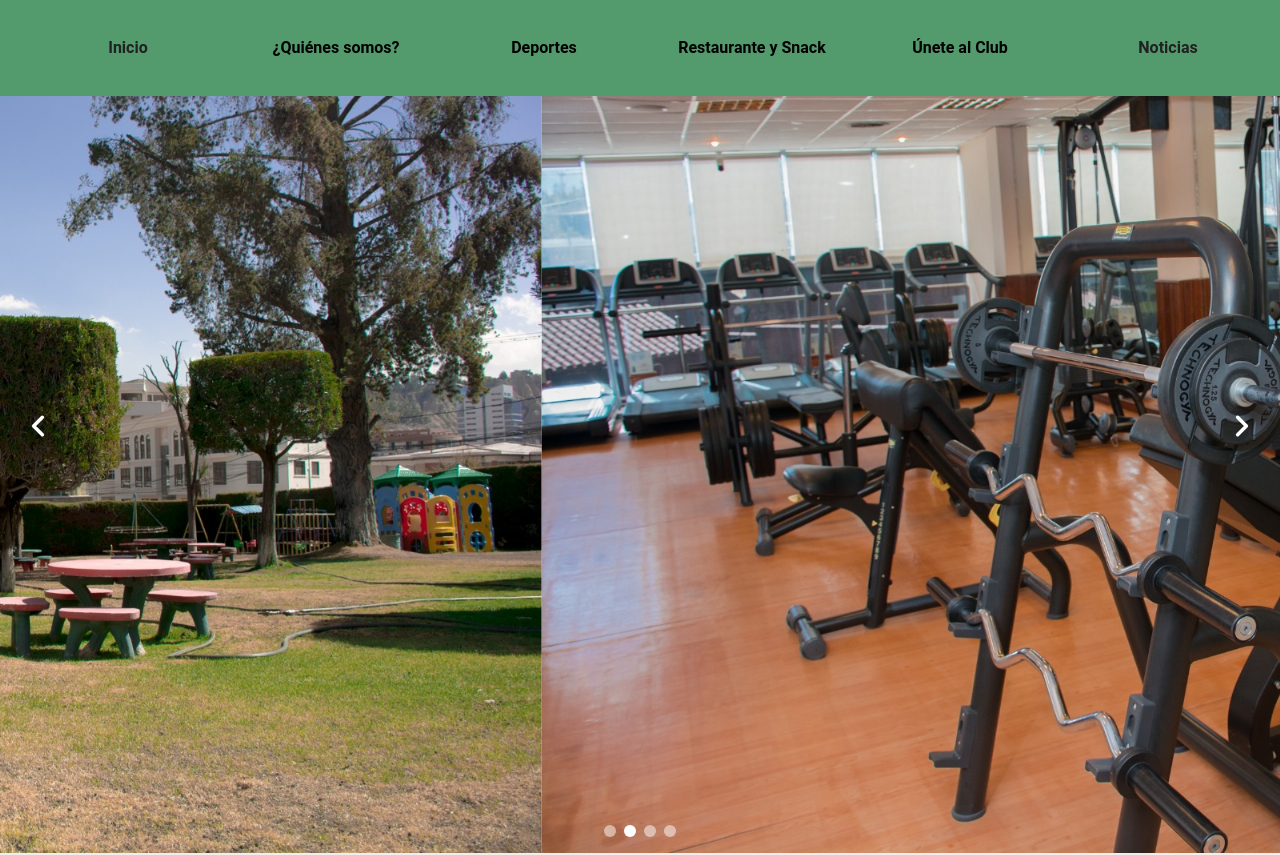
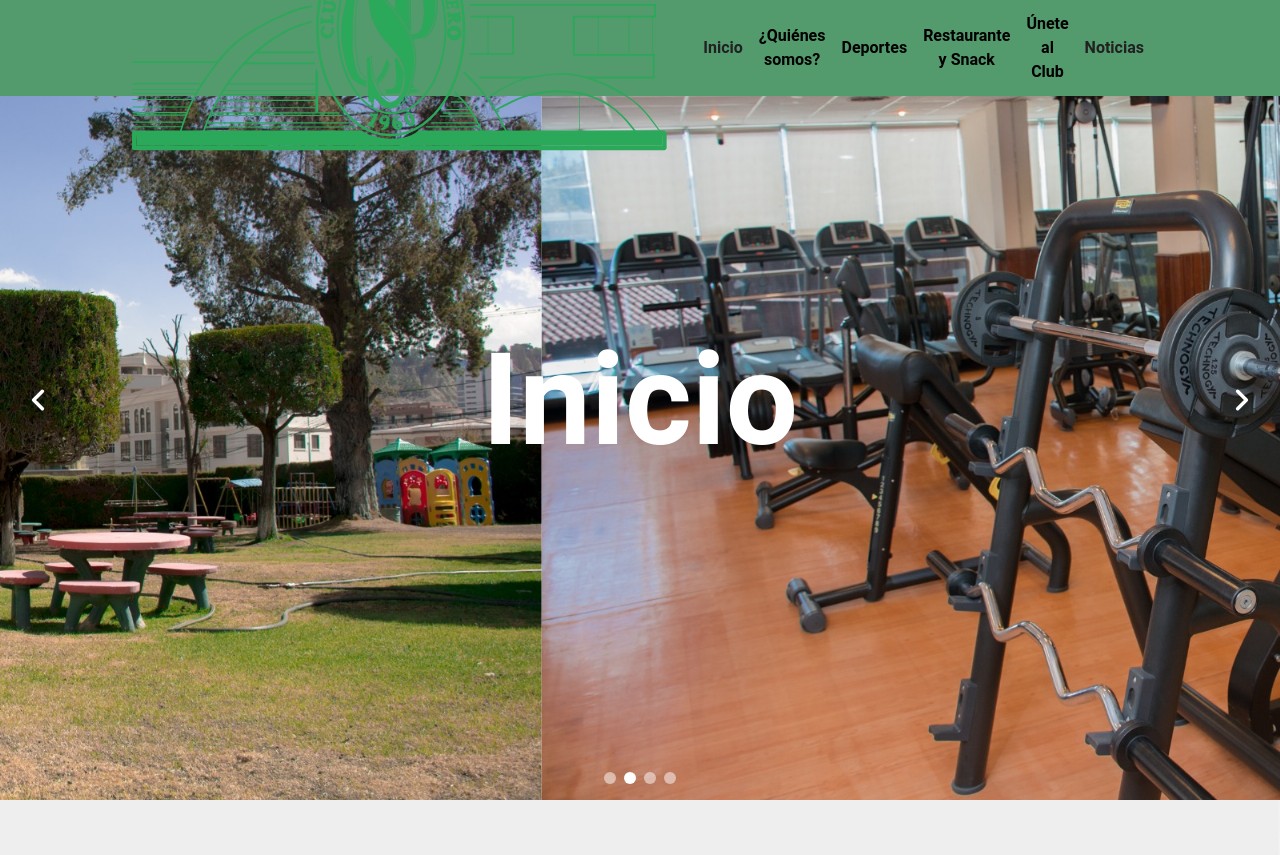
Before and after one commit to SamuelEscobar0761/csp-app, a React (Vite) app: page / in a window 1280 px wide. Shown: the top 855 px of the page. Built offline with nearby package versions, Linux system fonts and the light colour scheme.

Commit message:
commit olvidado empezando a usar firebase

```diff
--- a/src/app/components/ImageSlider.tsx
+++ b/src/app/components/ImageSlider.tsx
@@ -9,7 +9,7 @@ export function ImageSlider({ images, text = "" }: { images: Image[]; text?: str
   }
 
   return (
-    <div className="w-full relative">
+    <div className="relative w-full h-screen">
       <Carousel
         transition={{ type: "tween", duration: 2 }}
         placeholder={undefined}
@@ -29,7 +29,7 @@ export function ImageSlider({ images, text = "" }: { images: Image[]; text?: str
       </Carousel>
       {/* Agregar el texto centrado si hay texto */}
       {text && (
-        <div className="absolute top-1/2 left-1/2 transform -translate-x-1/2 -translate-y-1/2 text-center text-white lg:text-9xl sm:text-6xl font-bold">
+        <div className="absolute inset-0 flex items-center justify-center text-center text-white lg:text-9xl md:text-7xl text-5xl font-bold">
           {text}
         </div>
       )}
--- a/src/app/layout/NavBar.tsx
+++ b/src/app/layout/NavBar.tsx
@@ -56,20 +56,21 @@ export default function Navbar() {
   };
 
   return (
-    <nav style={navbarStyle} className="font-semibold lg:fixed w-full h-24 z-20" onMouseEnter={handleMouseEnter} onMouseLeave={handleMouseLeave}>
+    <div>
+    <nav style={navbarStyle} className="font-semibold lg:fixed w-full h-24 z-20 hidden md:block" onMouseEnter={handleMouseEnter} onMouseLeave={handleMouseLeave}>
       {/* Desktop Navbar */}
-      <div className="hidden md:flex items-center justify-center w-full md:w-auto md:order-1 p-5 h-full">
-        <ul className="flex flex-col items-center md:flex-row justify-evenly w-full h-full md:w-auto space-y-2 md:space-y-0 md:space-x-4">
-          <li>
-            <img src='/assets/images/sin_foto.jpg' className='h-7' alt="Logo" />
+      <div className="hidden md:flex items-center w-full h-full">
+        <ul className="flex justify-center items-center w-full h-full">
+          <li className='flex-grow mx-5 lg:ml-32 relative'>
+            <img src='/assets/images/logos/logo_largo.svg' alt="Logo" />
           </li>
-          <li>
-            <Link to="/home" onClick={() => scrollToTop("home")} className="block py-2 px-3 text-gray-900 hover:bg-gray-100 md:hover:bg-transparent md:hover:text-white md:p-0 w-48 text-center">{t('navbar.home')}</Link>
+          <li className='flex-grow p-2'>
+            <Link to="/home" onClick={() => scrollToTop("home")} className="block py-2 px-3 text-gray-900 hover:bg-gray-100 md:hover:bg-transparent md:hover:text-white md:p-0 text-center">{t('navbar.home')}</Link>
           </li>
-          <li onMouseLeave={() => setAboutUsExpanded(false)} className='relative'>
-            <Link to='/about_us' onClick={() => { scrollToTop("about_us"); toggleAboutUs(); }} className="block py-2 px-3 hover:bg-gray-100 md:hover:bg-transparent md:hover:text-white md:p-0 cursor-pointer w-48 text-center">{t('navbar.about_us')}</Link>
+          <li onMouseLeave={() => setAboutUsExpanded(false)} className='flex-grow relative p-2'>
+            <Link to='/about_us' onClick={() => { scrollToTop("about_us"); toggleAboutUs(); }} className="block py-2 px-3 hover:bg-gray-100 md:hover:bg-transparent md:hover:text-white md:p-0 cursor-pointer text-center">{t('navbar.about_us')}</Link>
             {aboutUsExpanded && (
-              <ul className="md:absolute bg-primary-400 md:shadow-md rounded-lg w-48 text-center text-gray-900">
+              <ul className="absolute top-full left-0 w-full bg-primary-400 md:shadow-md rounded-lg text-center text-gray-900">
                 <li className='md:p-2 md:hover:text-white'>
                   <a href="#history" onClick={() => setAboutUsExpanded(false)}>History</a>
                 </li>
@@ -85,10 +86,10 @@ export default function Navbar() {
               </ul>
             )}
           </li>
-          <li onMouseLeave={() => setSportsExpanded(false)} className='relative'>
-            <Link to='/sports' onClick={() => { scrollToTop("sports"); toggleSports(); }} className="block py-2 px-3 hover:bg-gray-100 md:hover:bg-transparent md:hover:text-white md:p-0 cursor-pointer w-48 text-center">{t('navbar.sports')}</Link>
+          <li onMouseLeave={() => setSportsExpanded(false)} className='flex-grow relative p-2'>
+            <Link to='/sports' onClick={() => { scrollToTop("sports"); toggleSports(); }} className="block py-2 px-3 hover:bg-gray-100 md:hover:bg-transparent md:hover:text-white md:p-0 cursor-pointer text-center">{t('navbar.sports')}</Link>
             {sportsExpanded && (
-              <ul className="md:absolute bg-primary-400 md:shadow-md rounded-lg w-48 text-center text-gray-900">
+              <ul className="absolute top-full left-0 w-full bg-primary-400 md:shadow-md rounded-lg text-center text-gray-900">
                 <li className='md:p-2 md:hover:text-white'>
                   <a href="#natacion" onClick={() => setSportsExpanded(false)}>Natacion</a>
                 </li>
@@ -116,10 +117,10 @@ export default function Navbar() {
               </ul>
             )}
           </li>
-          <li onMouseLeave={() => setRestaurantExpanded(false)} className='relative'>
-            <Link to='/restaurant' onClick={() => { scrollToTop("restaurant"); toggleRestaurant(); }} className="block py-2 px-3 hover:bg-gray-100 md:hover:bg-transparent md:hover:text-white md:p-0 cursor-pointer w-48 text-center">{t('navbar.restaurant')}</Link>
+          <li onMouseLeave={() => setRestaurantExpanded(false)} className='flex-grow relative p-2'>
+            <Link to='/restaurant' onClick={() => { scrollToTop("restaurant"); toggleRestaurant(); }} className="block py-2 px-3 hover:bg-gray-100 md:hover:bg-transparent md:hover:text-white md:p-0 cursor-pointer text-center">{t('navbar.restaurant')}</Link>
             {restaurantExpanded && (
-              <ul className="md:absolute bg-primary-400 md:shadow-md rounded-lg w-48 text-center text-gray-900">
+              <ul className="absolute top-full left-0 w-full bg-primary-400 md:shadow-md rounded-lg text-center text-gray-900">
                 <li className='md:p-2 md:hover:text-white'>
                   <a href="#weekly" onClick={() => setRestaurantExpanded(false)}>Menú Semanal</a>
                 </li>
@@ -132,10 +133,10 @@ export default function Navbar() {
               </ul>
             )}
           </li>
-          <li onMouseLeave={() => setJoinUsExpanded(false)} className='relative'>
-            <Link to='/join_us' onClick={() => { scrollToTop("join_us"); toggleJoinUs(); }} className="block py-2 px-3 hover:bg-gray-100 md:hover:bg-transparent md:hover:text-white md:p-0 cursor-pointer w-48 text-center">{t('navbar.join_us')}</Link>
+          <li onMouseLeave={() => setJoinUsExpanded(false)} className='flex-grow relative p-2'>
+            <Link to='/join_us' onClick={() => { scrollToTop("join_us"); toggleJoinUs(); }} className="block py-2 px-3 hover:bg-gray-100 md:hover:bg-transparent md:hover:text-white md:p-0 cursor-pointer text-center">{t('navbar.join_us')}</Link>
             {joinUsExpanded && (
-              <ul className="md:absolute bg-primary-400 md:shadow-md rounded-lg w-48 text-center text-gray-900">
+              <ul className="absolute top-full left-0 w-full bg-primary-400 md:shadow-md rounded-lg text-center text-gray-900">
                 <li className='md:p-2 md:hover:text-white'>
                   <a href="#tariff" onClick={() => setJoinUsExpanded(false)}>Tarifario</a>
                 </li>
@@ -145,25 +146,25 @@ export default function Navbar() {
               </ul>
             )}
           </li>
-          <li>
-            <Link to="/news" onClick={() => scrollToTop("news")} className="block py-2 px-3 text-gray-900 hover:bg-gray-100 md:hover:bg-transparent md:hover:text-white md:p-0 w-48 text-center">{t('navbar.news')}</Link>
+          <li className='mr-2 lg:mr-32 p-2'>
+            <Link to="/news" onClick={() => scrollToTop("news")} className="block py-2 px-3 text-gray-900 hover:bg-gray-100 md:hover:bg-transparent md:hover:text-white md:p-0 text-center">{t('navbar.news')}</Link>
           </li>
         </ul>
       </div>
+    </nav>
 
     {/* Mobile Navbar */}
-      <div className="md:hidden flex items-center justify-end w-full h-full pr-5">
-        <button onClick={handleMobileMenuToggle} className="text-gray-900 focus:outline-none">
+
+    <button onClick={handleMobileMenuToggle} className="md:hidden text-gray-900 focus:outline-none fixed top-4 right-4 z-50">
       <svg className="h-6 w-6" fill="none" viewBox="0 0 24 24" stroke="currentColor">
         <path strokeLinecap="round" strokeLinejoin="round" strokeWidth="2" d="M4 6h16M4 12h16M4 18h16" />
       </svg>
     </button>
-      </div>
 
   {/* Mobile Menu */}
   {isMobileMenuOpen && (
-        <div className="md:hidden fixed inset-0 z-30 bg-gray-800 bg-opacity-50">
-          <div className="flex flex-col items-start justify-start h-full w-3/4 bg-primary-400 shadow-lg py-6 px-4">
+    <div className="md:hidden fixed inset-0 z-50 bg-gray-800 bg-opacity-50">
+      <div className="flex flex-col items-start justify-start h-full w-1/3 bg-primary-400 shadow-lg py-6 px-4">
         <button onClick={handleMobileMenuToggle} className="text-gray-900 focus:outline-none mb-4">
           <svg className="h-6 w-6" fill="none" viewBox="0 0 24 24" stroke="currentColor">
             <path strokeLinecap="round" strokeLinejoin="round" strokeWidth="2" d="M6 18L18 6M6 6l12 12" />
@@ -192,6 +193,6 @@ export default function Navbar() {
       </div>
     </div>
   )}
-    </nav>
+</div>
   );
 }
--- a/src/app/pages/HomePage.tsx
+++ b/src/app/pages/HomePage.tsx
@@ -30,7 +30,7 @@ export const HomePage = () => {
 
     return(
         <div className="justify-center items-center">
-            <ImageSlider images={carouselImages} />
+            <ImageSlider images={carouselImages} text='Inicio'/>
             {info_images.map((item, index) => (
                 <img key={index} src={item.path} className='w-full h-96'/>
             ))}
```
Also changed, not shown: public/assets/images/logos/logo_largo.svg (added), public/assets/images/logos/logo_simple_.svg (added). Lines whose indentation alone changed are shown as unchanged.
